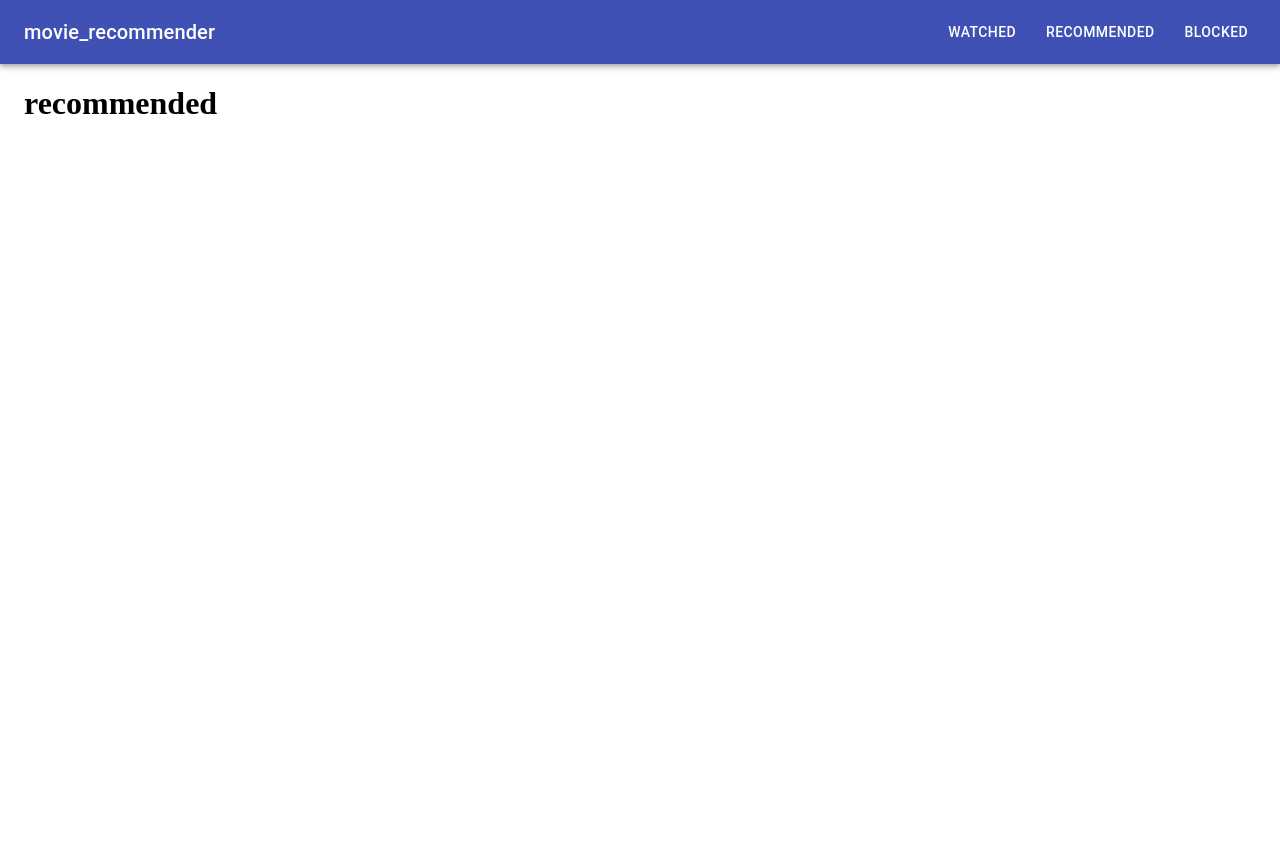
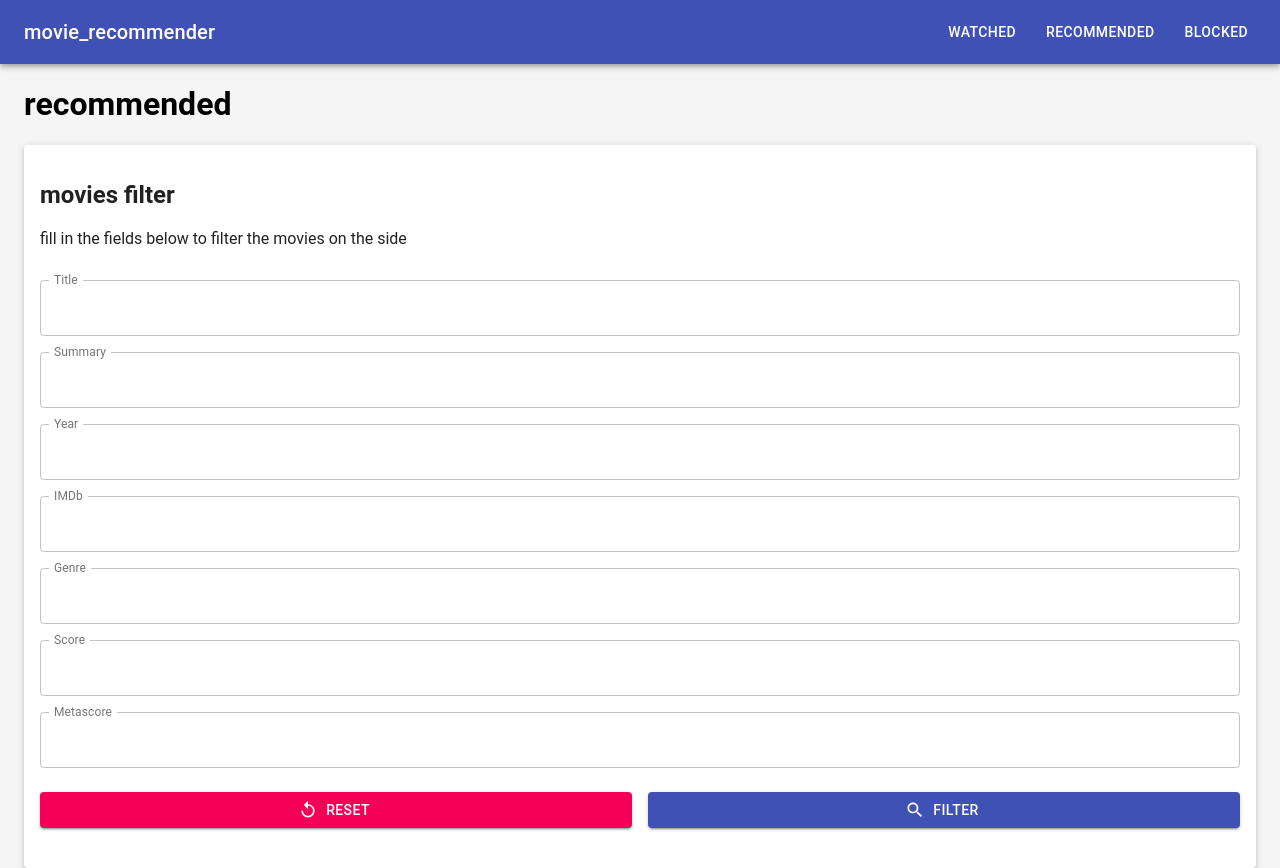
Before and after one commit to aronkst/movie_recommender_react, a React (Create React App) app: page / in a window 1280 px wide. Before the commit the page ends 800 px from the top, so only its background shows below. Built offline with nearby package versions, Linux system fonts and the light colour scheme.

Commit message:
card and moviefilter components

```diff
--- a/src/App.js
+++ b/src/App.js
@@ -1,5 +1,6 @@
 import React from 'react';
 import Menu from './components/Menu/Menu';
+import MovieFilter from './components/MovieFilter/MovieFilter';
 import { Container } from '@material-ui/core';
 import { BrowserRouter as Router, Switch, Route } from "react-router-dom";
 
@@ -27,6 +28,7 @@ function App() {
             </Route>
             <Route path="/">
               <h1>recommended</h1>
+              <MovieFilter />
             </Route>
           </Switch>
         </Container>
--- /dev/null
+++ b/src/components/Card/Card.js
@@ -0,0 +1,23 @@
+import React from 'react';
+import Paper from '@material-ui/core/Paper';
+import { makeStyles } from '@material-ui/core/styles';
+
+const useStyles = makeStyles((theme) => ({
+  card: {
+    padding: '1em',
+  }
+}));
+
+const Card = (props) => {
+  const classes = useStyles();
+
+  return (
+    <Paper elevation={3}>
+      <div className={classes.card}>
+        {props.children}
+      </div>
+    </Paper>
+  );
+}
+
+export default Card;
--- a/src/components/Menu/Menu.js
+++ b/src/components/Menu/Menu.js
@@ -3,8 +3,8 @@ import Aux from './../../hoc/Aux/Aux';
 import AppBar from '@material-ui/core/AppBar';
 import Toolbar from '@material-ui/core/Toolbar';
 import Typography from '@material-ui/core/Typography';
+import Button from '@material-ui/core/Button';
 import { makeStyles } from '@material-ui/core/styles';
-import Button from '@material-ui/core/Button';
 import { Link } from "react-router-dom";
 
 const useStyles = makeStyles((theme) => ({
--- /dev/null
+++ b/src/components/MovieFilter/MovieFilter.js
@@ -0,0 +1,48 @@
+import React from 'react';
+import Card from './../Card/Card';
+import TextField from '@material-ui/core/TextField';
+import Button from '@material-ui/core/Button';
+import Grid from '@material-ui/core/Grid';
+import SearchIcon from '@material-ui/icons/Search';
+import ReplayIcon from '@material-ui/icons/Replay';
+import { makeStyles } from '@material-ui/core/styles';
+
+const useStyles = makeStyles((theme) => ({
+  textfield: {
+    marginTop: '1em',
+  },
+  buttons: {
+    marginTop: '1em',
+    marginBottom: '1em',
+  }
+}));
+
+const MovieFilter = (_) => {
+  const classes = useStyles();
+
+  return (
+    <Card>
+      <h2>movies filter</h2>
+      <p>fill in the fields below to filter the movies on the side</p>
+      <form action="" method="GET">
+        <TextField className={classes.textfield} fullWidth variant="outlined" InputLabelProps={{shrink: true,}} label="Title" />
+        <TextField className={classes.textfield} fullWidth variant="outlined" InputLabelProps={{shrink: true,}} label="Summary" />
+        <TextField className={classes.textfield} fullWidth variant="outlined" InputLabelProps={{shrink: true,}} type="number" label="Year" />
+        <TextField className={classes.textfield} fullWidth variant="outlined" InputLabelProps={{shrink: true,}} label="IMDb" />
+        <TextField className={classes.textfield} fullWidth variant="outlined" InputLabelProps={{shrink: true,}} label="Genre" />
+        <TextField className={classes.textfield} fullWidth variant="outlined" InputLabelProps={{shrink: true,}} type="number" label="Score" />
+        <TextField className={classes.textfield} fullWidth variant="outlined" InputLabelProps={{shrink: true,}} type="number" label="Metascore" />
+        <Grid container spacing={2} className={classes.buttons}>
+          <Grid item xs={6}>
+            <Button fullWidth variant="contained" color="secondary" startIcon={<ReplayIcon />} type="reset">Reset</Button>
+          </Grid>
+          <Grid item xs={6}>
+            <Button fullWidth variant="contained" color="primary" startIcon={<SearchIcon />}>Filter</Button>
+          </Grid>
+        </Grid>
+      </form>
+    </Card>
+  );
+}
+
+export default MovieFilter;
--- a/src/index.css
+++ b/src/index.css
@@ -1,5 +1,10 @@
 @import-normalize;
 
+* {
+  font-family: "Roboto", "Helvetica", "Arial", sans-serif;
+}
+
 body {
-  margin: 0%;
+  margin: 0;
+  background-color: #f5f5f5;
 }
```
